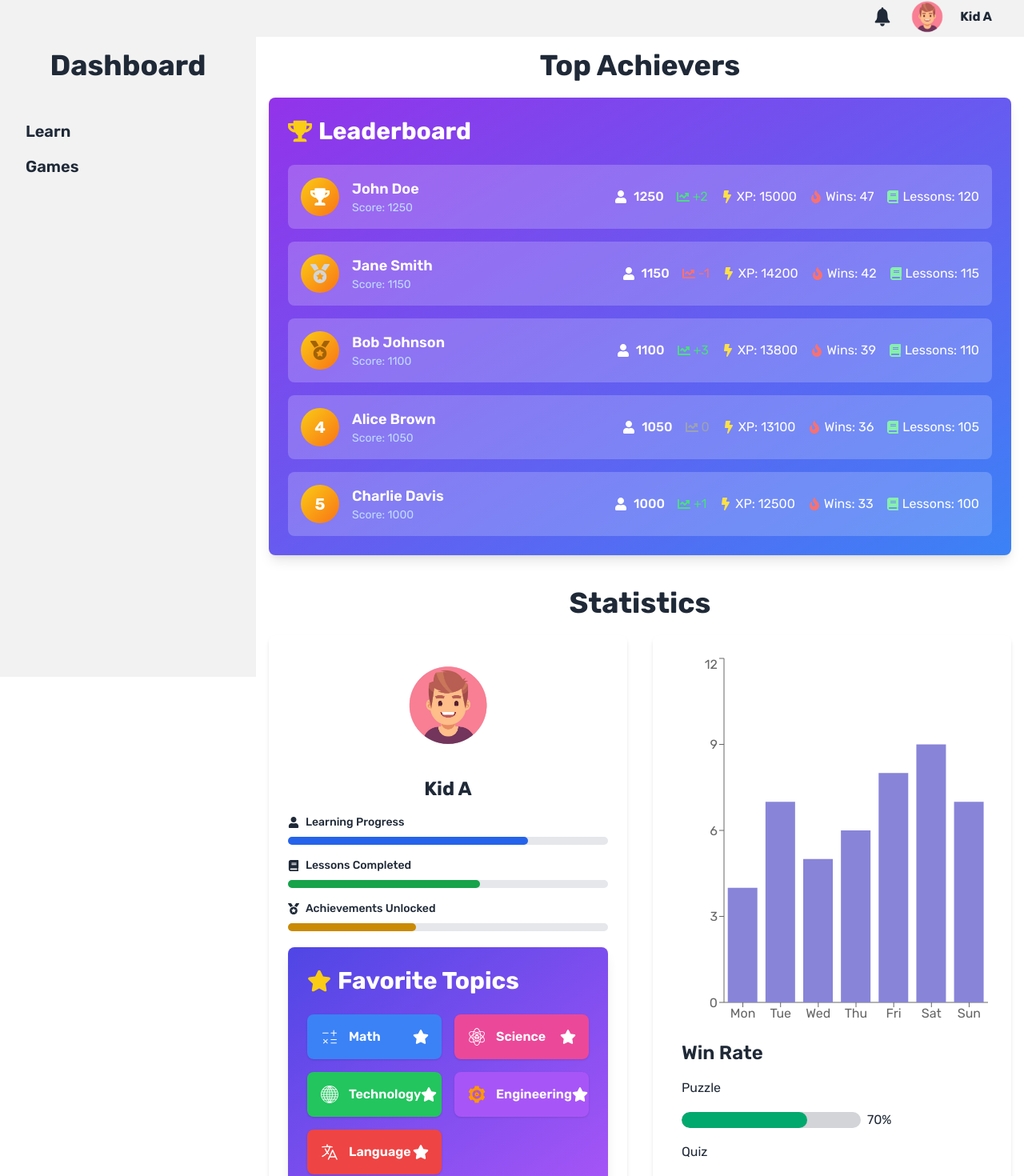
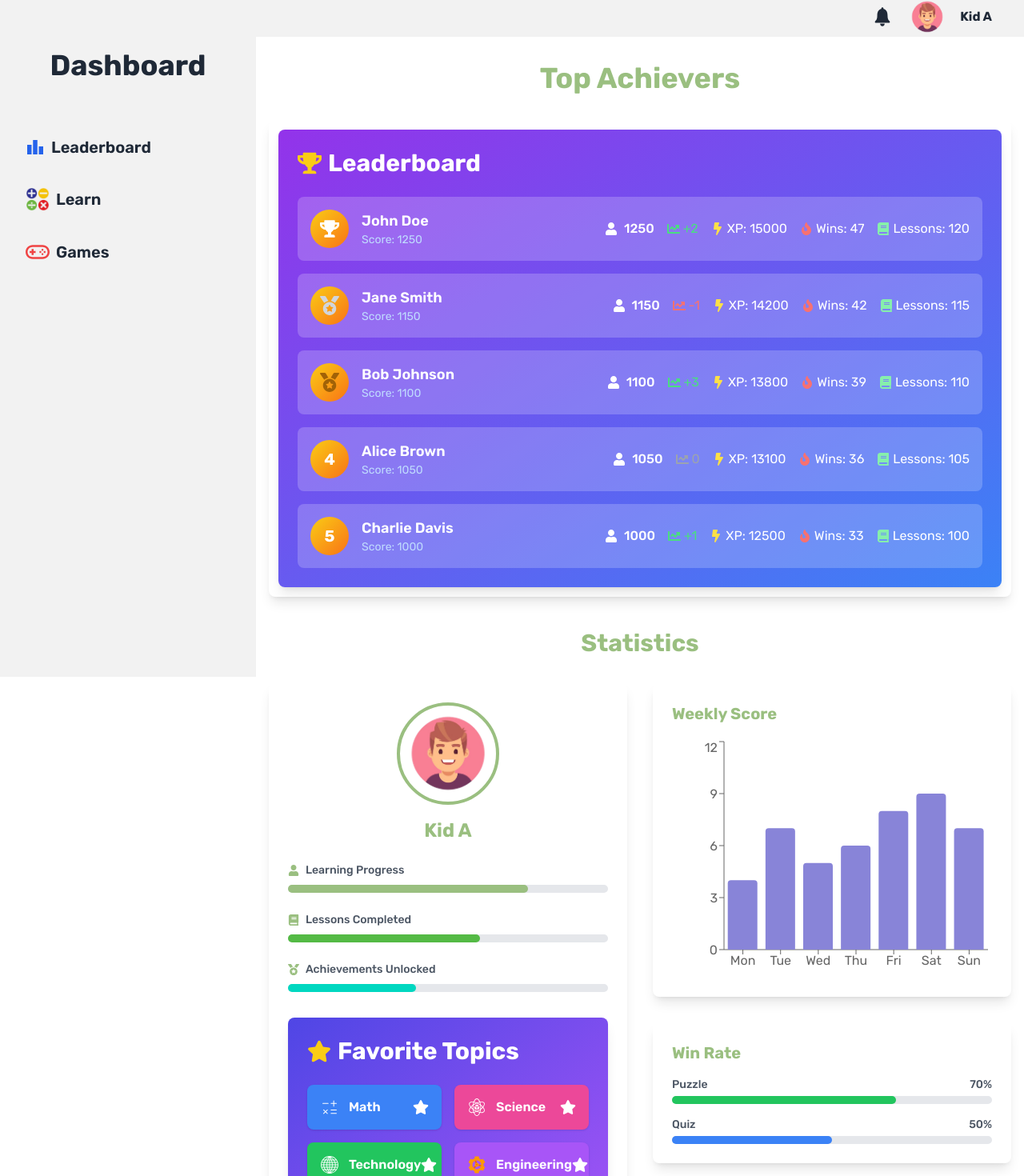
Before and after one commit to Phanthom-Mekat/AI-Integrated-Edu-Platform-Biddasagor, a React (Vite) app: page /dashboard in a window 1280 px wide. Shown: the part 4-1474 px from the top of the page at 80% size. Built offline with nearby package versions, Linux system fonts and the light colour scheme.

Commit message:
added subtraction

```diff
--- a/index.html
+++ b/index.html
@@ -5,7 +5,7 @@
     <link rel="icon" type="image/svg+xml" href="/puzzle.png" />
     <meta name="viewport" content="width=device-width, initial-scale=1.0" />
     <script src="https://unpkg.com/lenis@1.1.16/dist/lenis.min.js"></script>
-    <title>BiddaSagor</title>
+    <title>Smart Education Platform</title>
 
     <style>
       html::-webkit-scrollbar {
--- a/package.json
+++ b/package.json
@@ -11,6 +11,7 @@
   },
   "dependencies": {
     "aos": "^2.3.4",
+    "framer-motion": "^11.11.17",
     "lenis": "^1.1.16",
     "lucide-react": "^0.460.0",
     "react": "^18.3.1",
--- a/src/components/Dashboard/Sidebar.jsx
+++ b/src/components/Dashboard/Sidebar.jsx
@@ -1,6 +1,8 @@
 import { useState } from "react";
 import { Link } from "react-router-dom";
-
+import { CiMenuBurger } from "react-icons/ci";
+import { CgGames } from "react-icons/cg";
+import { MdLeaderboard } from "react-icons/md";
 const Sidebar = () => {
     // State to toggle dropdown visibility
     const [isLearnDropdownOpen, setLearnDropdownOpen] = useState(false);
@@ -14,23 +16,37 @@ const Sidebar = () => {
         <div className="">
             <div className="drawer lg:drawer-open">
                 <input id="my-drawer-2" type="checkbox" className="drawer-toggle" />
-                <div className="drawer-content flex flex-col items-center justify-center">
+                <div className="drawer-content flex flex-col items-center justify-center relative -top-12 -left-32">
                     {/* Page content here */}
-                    <label htmlFor="my-drawer-2" className="btn btn-primary drawer-button lg:hidden">
-                        Sidebar
+                    <label htmlFor="my-drawer-2" className="btn  drawer-button lg:hidden ">
+                        <CiMenuBurger className="text-2xl font-bold"></CiMenuBurger>
                     </label>
                 </div>
                 <div className="drawer-side">
                     <label htmlFor="my-drawer-2" aria-label="close sidebar" className="drawer-overlay"></label>
-                    <ul className="menu bg-base-200 text-base-content min-h-full w-80 p-4">
+                    <ul className="menu bg-base-200 text-base-content min-h-full w-80 p-4 ">
                         {/* Sidebar content here */}
                         <Link to='/dashboard'>
                             <h1 className="text-4xl font-bold mb-10 text-center">Dashboard</h1>
                         </Link>
-                        <li>
-                            {/* Learn with Dropdown */}
-                            <button
-                                onClick={toggleLearnDropdown}
+
+                            <li> <Link to='/dashboard'>
+                            <div className="flex items-center text-xl font-semibold gap-2 my-5">
+                                <MdLeaderboard className="text-2xl text-blue-600"></MdLeaderboard>
+                                <span>Leaderboard</span>
+                            </div></Link>
+                                </li>
+
+                        <li  onClick={toggleLearnDropdown} >
+
+
+                            <div className="flex items-center gap-2 mb-5">
+                                {/* Learn with Dropdown */}
+                                {isLearnDropdownOpen? '':  <img src="/learnLogo.png" alt="" className="w-[30px] h-[30px] "/>}
+
+                           <div className="flex flex-col">
+                           <button
+
                                 className="text-xl font-semibold flex justify-between items-center w-full"
                             >
                                 Learn
@@ -43,10 +59,15 @@ const Sidebar = () => {
                                     <li><Link to="/dashboard/learn/Technology">Technology</Link></li>
                                 </ul>
                             )}
+                           </div>
+                            </div>
                         </li>
                         <li>
                             <Link to='/dashboard/games'>
-                                <span className="text-xl font-semibold">Games</span>
+                               <div className="flex items-center gap-2 ">
+                               <CgGames className="text-3xl text-red-500"></CgGames>
+                               <span className="text-xl font-semibold">Games</span>
+                               </div>
                             </Link>
                         </li>
                     </ul>
--- a/src/index.css
+++ b/src/index.css
@@ -9,6 +9,6 @@ body {
     margin: 0;
     padding: 0;
     box-sizing: border-box;
-    overflow: hidden;
+    /* overflow: hidden; */
     scroll-behavior: smooth;
 }
--- a/src/layout/DashboardLayout.jsx
+++ b/src/layout/DashboardLayout.jsx
@@ -8,16 +8,14 @@ const DashboardLayout = () => {
             <div className="">
             <NavBarDashboard></NavBarDashboard>
             </div>
-        <div className="md:flex min-h-screen">
 
-
-
+        <div className="md:flex md:min-h-screen">
             <div className="w-80 md:h-screen md:sticky md:top-0 ">
                 <Sidebar />
             </div>
 
 
-            <div className="flex-grow p-4">
+            <div className="flex-grow ">
                 <Outlet />
             </div>
         </div>
--- a/src/pages/Addition.jsx
+++ b/src/pages/Addition.jsx
@@ -1,12 +1,13 @@
 import { useState } from 'react';
 import { Bot, User, Send, Brain, Calculator, ArrowLeft } from 'lucide-react';
 import { Link } from 'react-router-dom';
-
+import { MdKeyboardVoice } from "react-icons/md";
+import { AiFillSound } from "react-icons/ai";
 
 function Addition() {
   const [messages] = useState([
-    { isBot: true, message: "Hi! I'm Biddasagor! Let's learn addition together! 🌟" },
-    { isBot: true, message: "Let's start . Pick any two number" },
+    { isBot: true, message: "Hi! I'm Biddasagor! I am glad that you wanted to learn addition. Let's learn addition together! 🌟" },
+    { isBot: true, message: "Let's start . Pick two numbers you like \n \n 1 2 3 4 5 6 7 8 9... " },
     { isBot: false, message: "5 and 3" },
     { isBot: true, message: "Great! Let's solve this step by step:\n1. First, let's start with 5\n2. We need to add 3 to it\n3. We can count: 5... 6, 7, 8\nWhat do you think the answer is?" }
   ]);
@@ -57,6 +58,9 @@ function Addition() {
                   </p>
                   <p className="text-slate-700 mt-1 whitespace-pre-line">{msg.message}</p>
                 </div>
+                <div>
+                {msg.isBot ? <AiFillSound className='text-2xl cursor-pointer'></AiFillSound> :''}
+                </div>
               </div>
             ))}
           </div>
@@ -64,10 +68,11 @@ function Addition() {
           {/* Input Area */}
           <div className="border-t p-4">
             <form  className="flex gap-2">
-              <input
+             <div className='flex gap-2 items-center w-full'>
+             <input
                 name="message"
                 placeholder="Type your answer here..."
-                className="flex-1 px-4 py-2 border rounded-lg focus:outline-none focus:ring-2 focus:ring-purple-600"
+                className="flex-1 px-4 py-2 border rounded-lg focus:outline-none focus:ring-2 focus:ring-purple-600  "
               />
               <Link to='/dashboard/learn/Math/quiz'>
               <button
@@ -76,6 +81,10 @@ function Addition() {
               >
                 <Send className="h-4 w-4" />
               </button></Link>
+              <div className='p-2 rounded-lg hover:bg-purple-100 focus:outline-none focus:ring-2 focus:ring-purple-600 focus:ring-offset-2 cursor-pointer'>
+                <MdKeyboardVoice className='text-2xl'></MdKeyboardVoice>
+              </div>
+             </div>
             </form>
           </div>
         </div>
--- a/src/pages/Chatbot.jsx
+++ b/src/pages/Chatbot.jsx
@@ -87,9 +87,7 @@ function Chatbot() {
         {/* Learning Tools */}
         <div className="mt-4 flex gap-2">
 
-          <button className="px-4 py-2 text-sm bg-white border rounded-lg hover:bg-gray-50 transition-colors">
-            Visual Guide
-          </button>
+
         </div>
       </main>
     </div>
--- a/src/pages/Leaderboard.jsx
+++ b/src/pages/Leaderboard.jsx
@@ -1,6 +1,6 @@
 
 import { FaUser, FaBook, FaMedal } from 'react-icons/fa';
-import { BarChart, Bar, XAxis, YAxis, ResponsiveContainer } from 'recharts';
+import { BarChart, Bar, XAxis, YAxis, ResponsiveContainer, Tooltip } from 'recharts';
 import LeaderboardTable from '../components/Dashboard/LeaderboardTable';
 import FavTopics from '../components/Dashboard/FavTopics';
 
@@ -16,82 +16,101 @@ const data = [
 
 function LeaderboardContent() {
   return (
+    <div className="container mx-auto px-4 py-8">
+      <h1 className="text-4xl font-bold text-center mb-8 text-primary">Top Achievers</h1>
 
-   <div className=''>
-
-    <div className='text-center '>
-        <h1 className='text-4xl font-bold'>Top Achievers</h1>
+      <div className="bg-white rounded-lg shadow-lg mb-10 overflow-hidden p-3">
+        <LeaderboardTable />
       </div>
 
-    <div className='mb-10 mt-5 '>
-        <LeaderboardTable></LeaderboardTable>
-    </div>
-    <div className='my-5 '>
-        <h1 className='text-center text-4xl font-bold'>Statistics</h1>
-    </div>
+      <h2 className="text-3xl font-bold text-center mb-8 text-primary">Statistics</h2>
+
       <div className="grid gap-8 md:grid-cols-2">
-
-      <div className="bg-white rounded-lg shadow-md p-6">
-      <div className="flex  mb-6 flex-col items-center">
+        <div className="bg-white rounded-lg shadow-lg p-6">
+          <div className="flex flex-col items-center mb-6">
             <img
               src="/public/dp-removebg-preview.png"
               alt="User Avatar"
-            className="rounded-full w-32 h-32"
+              className="rounded-full w-32 h-32 border-4 border-primary"
             />
-
+            <h2 className="text-2xl font-bold mt-4 text-primary">Kid A</h2>
           </div>
-        <h2 className="text-2xl font-bold mb-4 text-center">Kid A</h2>
-        <div className="space-y-4">
+          <div className="space-y-6">
             <div>
-            <h3 className="text-sm font-medium mb-2 flex items-center">
-              <FaUser className="mr-2" /> Learning Progress
+              <h3 className="text-sm font-medium mb-2 flex items-center text-gray-600">
+                <FaUser className="mr-2 text-primary" /> Learning Progress
               </h3>
               <div className="w-full bg-gray-200 rounded-full h-2.5">
-              <div className="bg-blue-600 h-2.5 rounded-full" style={{ width: '75%' }}></div>
+                <div className="bg-primary h-2.5 rounded-full" style={{ width: '75%' }}></div>
               </div>
             </div>
             <div>
-            <h3 className="text-sm font-medium mb-2 flex items-center">
-              <FaBook className="mr-2" /> Lessons Completed
+              <h3 className="text-sm font-medium mb-2 flex items-center text-gray-600">
+                <FaBook className="mr-2 text-primary" /> Lessons Completed
               </h3>
               <div className="w-full bg-gray-200 rounded-full h-2.5">
-              <div className="bg-green-600 h-2.5 rounded-full" style={{ width: '60%' }}></div>
+                <div className="bg-secondary h-2.5 rounded-full" style={{ width: '60%' }}></div>
               </div>
             </div>
             <div>
-            <h3 className="text-sm font-medium mb-2 flex items-center">
-              <FaMedal className="mr-2" /> Achievements Unlocked
+              <h3 className="text-sm font-medium mb-2 flex items-center text-gray-600">
+                <FaMedal className="mr-2 text-primary" /> Achievements Unlocked
               </h3>
               <div className="w-full bg-gray-200 rounded-full h-2.5">
-              <div className="bg-yellow-600 h-2.5 rounded-full" style={{ width: '40%' }}></div>
+                <div className="bg-accent h-2.5 rounded-full" style={{ width: '40%' }}></div>
               </div>
             </div>
           </div>
 
-
-        <div className=' my-5' >
-            <FavTopics></FavTopics>
+          <div className='mt-8'>
+            <FavTopics />
+          </div>
         </div>
 
-
-      </div>
-
-      <div className="bg-white rounded-lg shadow-md p-6">
-
-        <div className="h-[470px]">
+        <div className="space-y-8">
+          <div className="bg-white rounded-lg shadow-lg p-6">
+            <h3 className="text-xl font-bold mb-4 text-primary">Weekly Score</h3>
+            <div className="h-[300px]">
               <ResponsiveContainer width="100%" height="100%">
                 <BarChart data={data}>
                   <XAxis dataKey="day" />
                   <YAxis />
-              <Bar dataKey="score" fill="#8884d8" />
+                  <Tooltip
+                    contentStyle={{
+                      backgroundColor: 'rgba(255, 255, 255, 0.8)',
+                      border: 'none',
+                      borderRadius: '4px',
+                      boxShadow: '0 2px 4px rgba(0,0,0,0.1)'
+                    }}
+                  />
+                  <Bar dataKey="score" fill="#8884d8" radius={[4, 4, 0, 0]} />
                 </BarChart>
               </ResponsiveContainer>
             </div>
+          </div>
 
-        <div className='h-[200px]  flex flex-col gap-4 p-3'>
-          <h1 className='text-2xl font-semibold'>Win Rate</h1>
-        <span>Puzzle</span><div className='flex gap-2 items-center'><progress className="progress progress-success w-56 h-5" value="70" max="100"></progress><span>70%</span></div>
-        <span>Quiz</span><div className='flex gap-2 items-center' ><progress className="progress progress-info  w-56 h-5" value="50" max="100"></progress><span>50%</span></div>
+          <div className="bg-white rounded-lg shadow-lg p-6">
+            <h3 className="text-xl font-bold mb-4 text-primary">Win Rate</h3>
+            <div className="space-y-4">
+              <div>
+                <div className="flex justify-between mb-1">
+                  <span className="text-sm font-medium text-gray-600">Puzzle</span>
+                  <span className="text-sm font-medium text-gray-600">70%</span>
+                </div>
+                <div className="w-full bg-gray-200 rounded-full h-2.5">
+                  <div className="bg-green-500 h-2.5 rounded-full" style={{ width: '70%' }}></div>
+                </div>
+              </div>
+              <div>
+                <div className="flex justify-between mb-1">
+                  <span className="text-sm font-medium text-gray-600">Quiz</span>
+                  <span className="text-sm font-medium text-gray-600">50%</span>
+                </div>
+                <div className="w-full bg-gray-200 rounded-full h-2.5">
+                  <div className="bg-blue-500 h-2.5 rounded-full" style={{ width: '50%' }}></div>
+                </div>
+              </div>
+            </div>
           </div>
         </div>
       </div>
--- a/src/pages/MathPage.jsx
+++ b/src/pages/MathPage.jsx
@@ -25,7 +25,7 @@ const MathPage = () => {
 
           <div className="grid grid-cols-1 md:grid-cols-3 gap-6">
             <Link to='/dashboard/learn/Math/addition'><MathCard title="Addition" color="bg-green-500" icon={<FaPlus className="w-8 h-8" />} image={'/public/addition.png'} /></Link>
-            <MathCard title="Subtraction" color="bg-yellow-500" icon={<FaMinus className="w-8 h-8" />} image={'/public/subtr.png'} />
+            <Link to='subtraction'><MathCard title="Subtraction" color="bg-yellow-500" icon={<FaMinus className="w-8 h-8" />} image={'/public/subtr.png'} /></Link>
             <MathCard title="Multiplication" color="bg-pink-500" icon={<FaTimes className="w-8 h-8" />} image={'/public/multiplication.png'} />
           </div>
         </div>
--- a/src/router/router.jsx
+++ b/src/router/router.jsx
@@ -9,6 +9,7 @@ import MathPage from "../pages/MathPage";
 import Addition from "../pages/Addition";
 import Quiz from "../pages/Quiz";
 import Chatbot from "../pages/Chatbot";
+import Subtraction from "../pages/Subtraction";
 
 const router = createBrowserRouter([
     {
@@ -43,6 +44,10 @@ const router = createBrowserRouter([
                 element: <Addition></Addition>
             },
             {
+                path: '/dashboard/learn/Math/subtraction',
+                element: <Subtraction></Subtraction>
+            },
+            {
                 path: '/dashboard/learn/Math/quiz',
                 element: <Quiz></Quiz>
             },
```
Also changed, not shown: src/pages/Subtraction.jsx (added, +132 -0 lines), public/learnLogo.png (added), tailwind.config.js (line endings or trailing spaces), 1 other file (tests, documents, lock files or other folders). Lines whose indentation alone changed are shown as unchanged.
